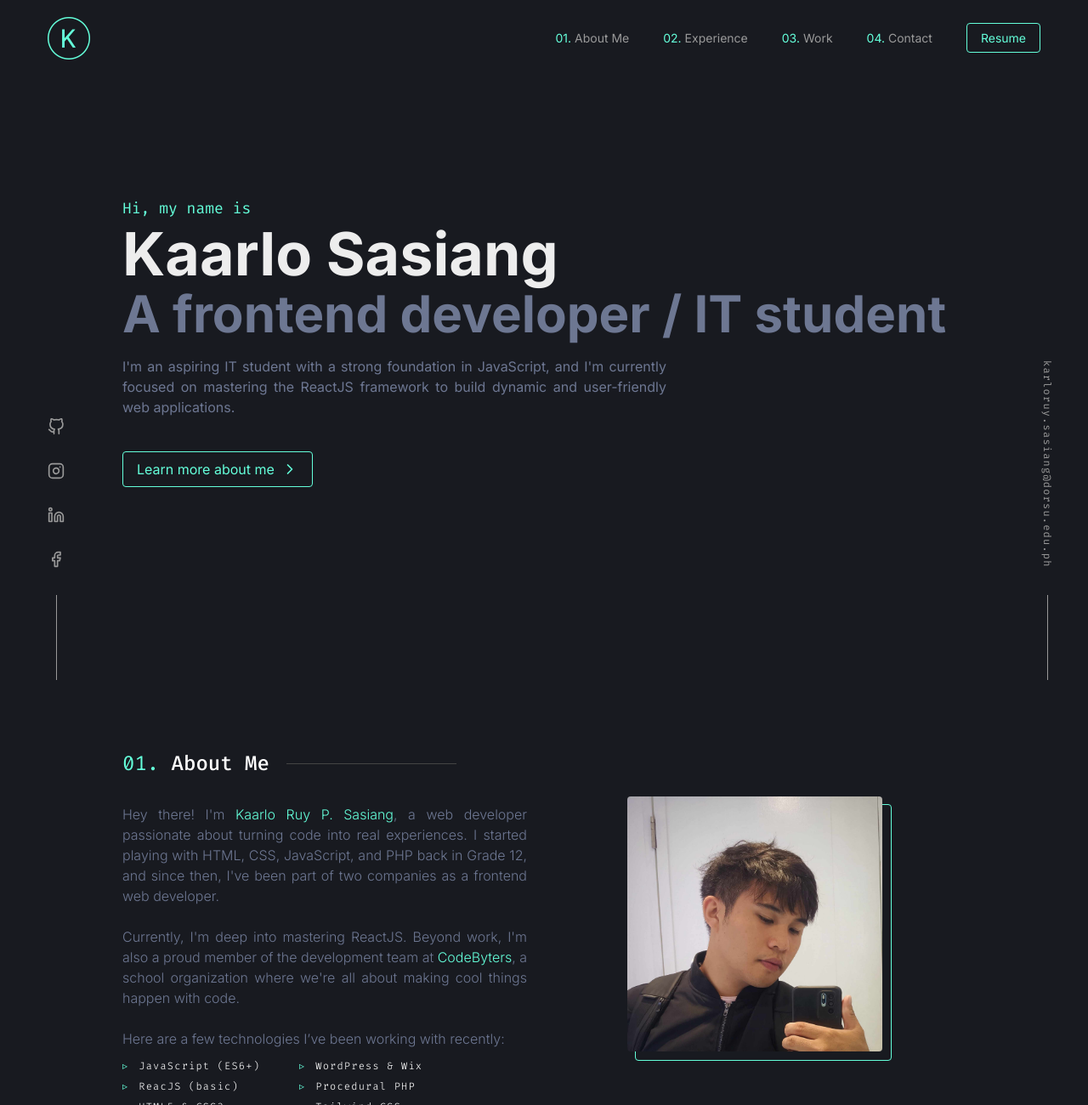
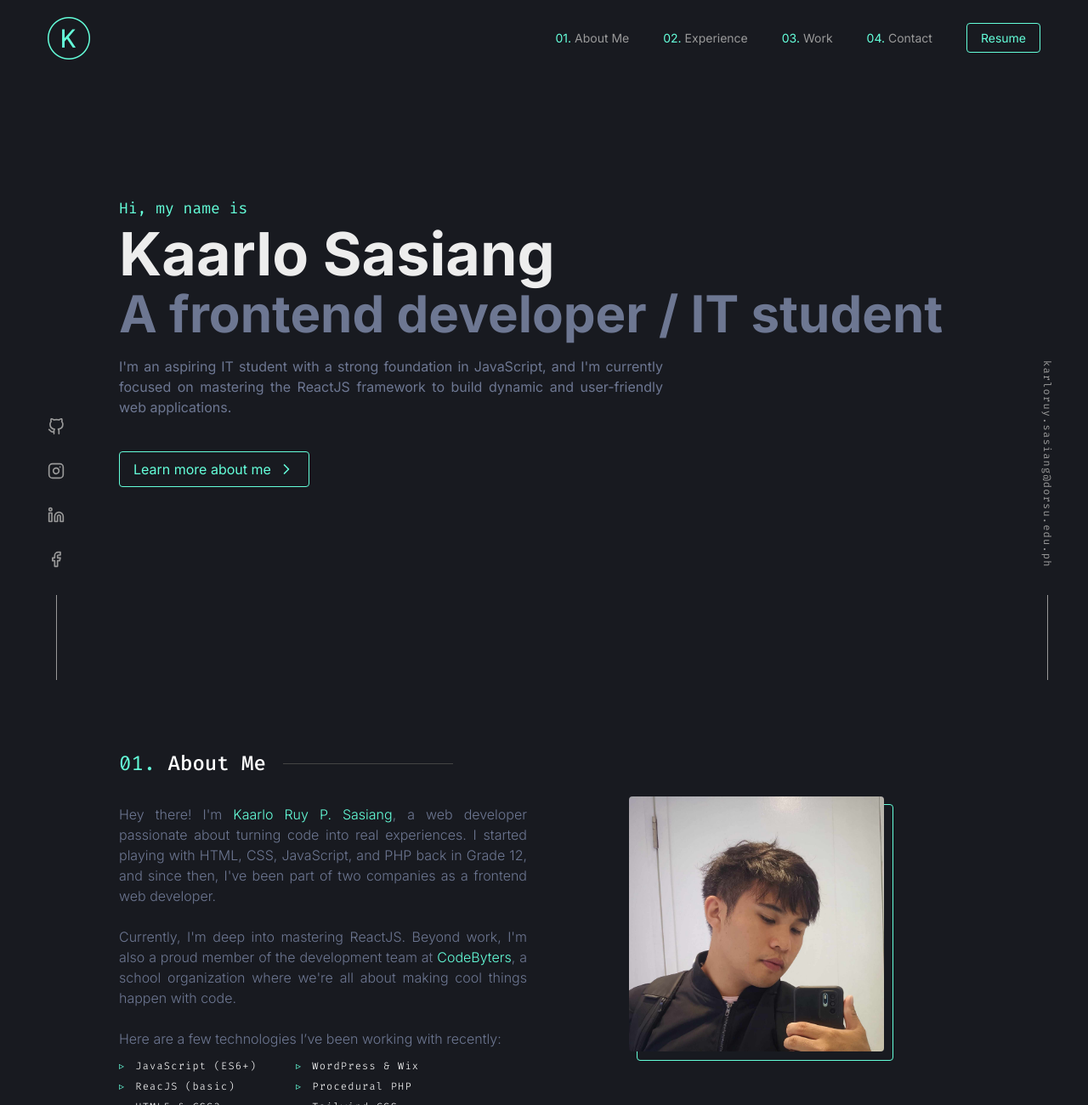
Before and after one commit to kaarlosasiang/Portfolio, a website built with Parcel: page src/index.html in a window 1280 px wide. Shown: the top 1300 px of the page at 85% size. Built offline with nearby package versions, Linux system fonts and the light colour scheme.

Commit message:
fixed some UI bugs

```diff
--- a/src/index.html
+++ b/src/index.html
@@ -135,9 +135,9 @@
       </div>
     </div>
 
-    <div id="content" class="container mx-auto h-screen -mt-[88px]">
+    <div id="content" class="container mx-auto h-screen max-w-[1000px] -mt-[88px]">
       <div
-        class="px-10 md:px-20 lg:px-30 xl:px-36 h-full flex flex-col justify-center gap-2 md:gap-5"
+        class="h-full flex flex-col justify-center gap-2 md:gap-5"
       >
         <p class="text-primary text-lg font-FiraCode">Hi, my name is</p>
         <h1
@@ -169,7 +169,7 @@
       </div>
 
       <div
-        class="px-10 md:px-20 lg:px-30 xl:px-36 py-20 text-white flex flex-col justify-center gap-2 md:gap-5"
+        class="py-20 text-white flex flex-col justify-center gap-2 md:gap-5"
         id="about-me"
       >
         <!-- Section Title -->
```
